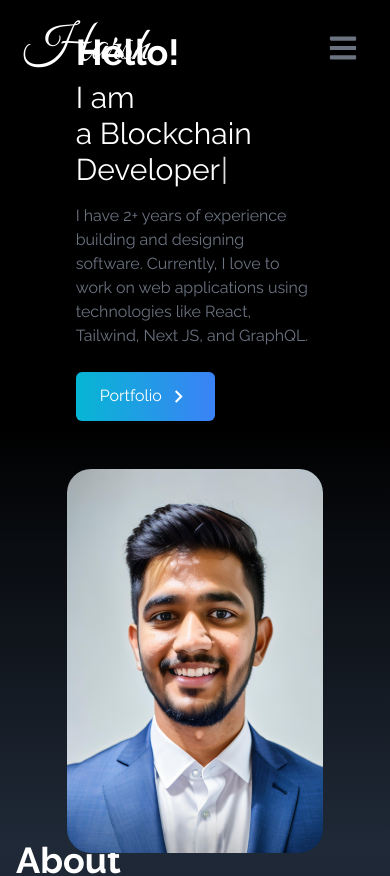
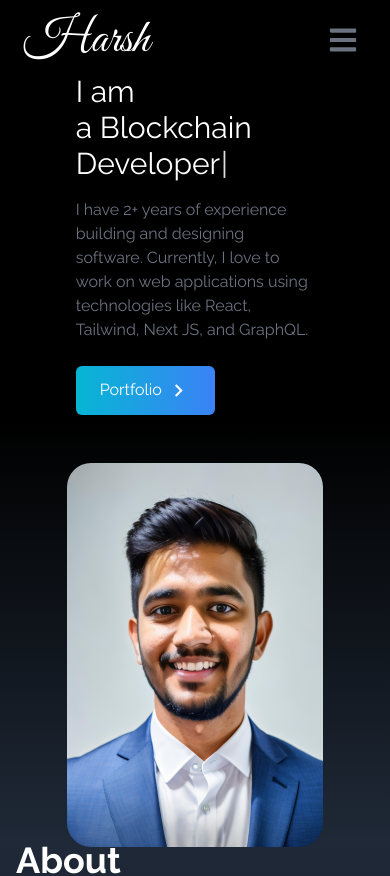
Before and after one commit to harshasingamshetty1/harsha-portfolio, a React (Create React App) app: page / in a window 390 px wide. Shown: the top 876 px of the page. Built offline with nearby package versions, Linux system fonts and the light colour scheme.

Commit message:
feat: Nav and Home mobile responsive

```diff
--- a/src/components/Home.jsx
+++ b/src/components/Home.jsx
@@ -1,8 +1,8 @@
 import React, { useEffect, useState } from "react";
-import HeroImage from "../assets/heroimage.png";
 import { MdOutlineKeyboardArrowRight } from "react-icons/md";
 import { Link } from "react-scroll";
 import Typewriter from "typewriter-effect";
+import HeroImage from "../assets/heroimage.png";
 
 const Home = () => {
   const [typewriterText, setTypewriterText] = useState("");
@@ -34,9 +34,11 @@
       name="home"
       className="h-screen w-full bg-gradient-to-b from-black via-black to-gray-800"
     >
-      <div className=" relative mx-auto max-w-screen-lg  flex flex-col items-center justify-center h-full px-4 md:pt-0 md:flex-row">
+      <div className=" max-w-screen-lg mx-auto flex flex-col items-center justify-center h-full px-4 md:flex-row">
         <div className="flex pt-10 flex-col md:h-full justify-center w-2/3">
-          <h2 className="text-4xl sm:text-7xl font-bold text-white">Hello!</h2>
+          <h2 className="text-xl sm:text-lg md:text-7xl font-bold text-white">
+            Hello!
+          </h2>
           <div className="md:flex items-center mt-2">
             <span className="text-white text-3xl">I am&nbsp;</span>
             <div className="flex flex-col md:flex-row md:flex-wrap">
--- a/src/components/Navbar.jsx
+++ b/src/components/Navbar.jsx
@@ -2,89 +2,79 @@
 import { FaBars, FaTimes } from "react-icons/fa";
 import { Link } from "react-scroll";
 
-function Navbar() {
+const NavBar = () => {
+  const [nav, setNav] = useState(false);
+
   const links = [
     {
-      id: 0,
+      id: 1,
       link: "home",
     },
     {
-      id: 1,
+      id: 2,
       link: "about",
     },
     {
-      id: 2,
+      id: 3,
       link: "portfolio",
     },
     {
-      id: 3,
+      id: 4,
       link: "skills",
     },
     {
-      id: 4,
+      id: 5,
       link: "contact",
     },
   ];
-  const [nav, setNav] = useState(false);
+
   return (
-    <div className="flex px-4 w-full h-24 justify-between items-center bg-black text-white fixed ">
-      <Link
-        to="home"
-        smooth
-        duration={500}
-        className="text-5xl  font-signature ml-2 hover:cursor-pointer "
-      >
-        Harsh
-      </Link>
-      {/* this means our ul will be visible
-        only when screen>768px
-        */}
-      <ul className=" hidden md:flex">
-        {links.map(({ id, link }) => {
-          return (
+    <div className="flex justify-between items-center w-full h-20 px-4 text-white bg-black fixed">
+      <div>
+        <h1 className="text-5xl font-signature ml-2">Harsh</h1>
+      </div>
+
+      <ul className="hidden md:flex">
+        {links.map(({ id, link }) => (
           <li
             key={id}
-              className="px-4 text-gray-500 cursor-pointer font-medium
-          hover:scale-105 duration-200 capitalize "
+            className="px-4 cursor-pointer capitalize font-medium text-gray-500 hover:scale-105 duration-200"
           >
             <Link to={link} smooth duration={500}>
               {link}
             </Link>
           </li>
-          );
-        })}
+        ))}
       </ul>
+
       <div
         onClick={() => setNav(!nav)}
-        className="text-gray-500 cursor-pointer pr-4 z-10 md:hidden"
+        className="cursor-pointer pr-4 z-10 text-gray-500 md:hidden"
       >
-        {nav ? <FaTimes size={30}></FaTimes> : <FaBars size={30}></FaBars>}
+        {nav ? <FaTimes size={30} /> : <FaBars size={30} />}
       </div>
-      {/* Short-circuting */}
+
       {nav && (
-        <ul className="flex flex-col justify-center items-center w-full h-screen absolute top-0 left-0 bg-gradient-to-b from-black to-gray-800 ">
-          {links.map(({ id, link }) => {
-            return (
+        <ul className="flex flex-col justify-center items-center absolute top-0 left-0 w-full h-screen bg-gradient-to-b from-black to-gray-800 text-gray-500">
+          {links.map(({ id, link }) => (
             <li
               key={id}
-                className="px-4 py-6 text-4xl text-gray-500 cursor-pointer
-          hover:scale-105 duration-200 capitalize "
+              className="px-4 cursor-pointer capitalize py-6 text-4xl"
             >
               <Link
                 onClick={() => setNav(!nav)}
                 to={link}
                 smooth
-                  duration="500"
+                duration={500}
               >
                 {link}
               </Link>
             </li>
-            );
-          })}
+          ))}
         </ul>
       )}
     </div>
   );
-}
+};
 
-export default Navbar;
+export default NavBar;
```
Lines whose indentation alone changed are shown as unchanged.
